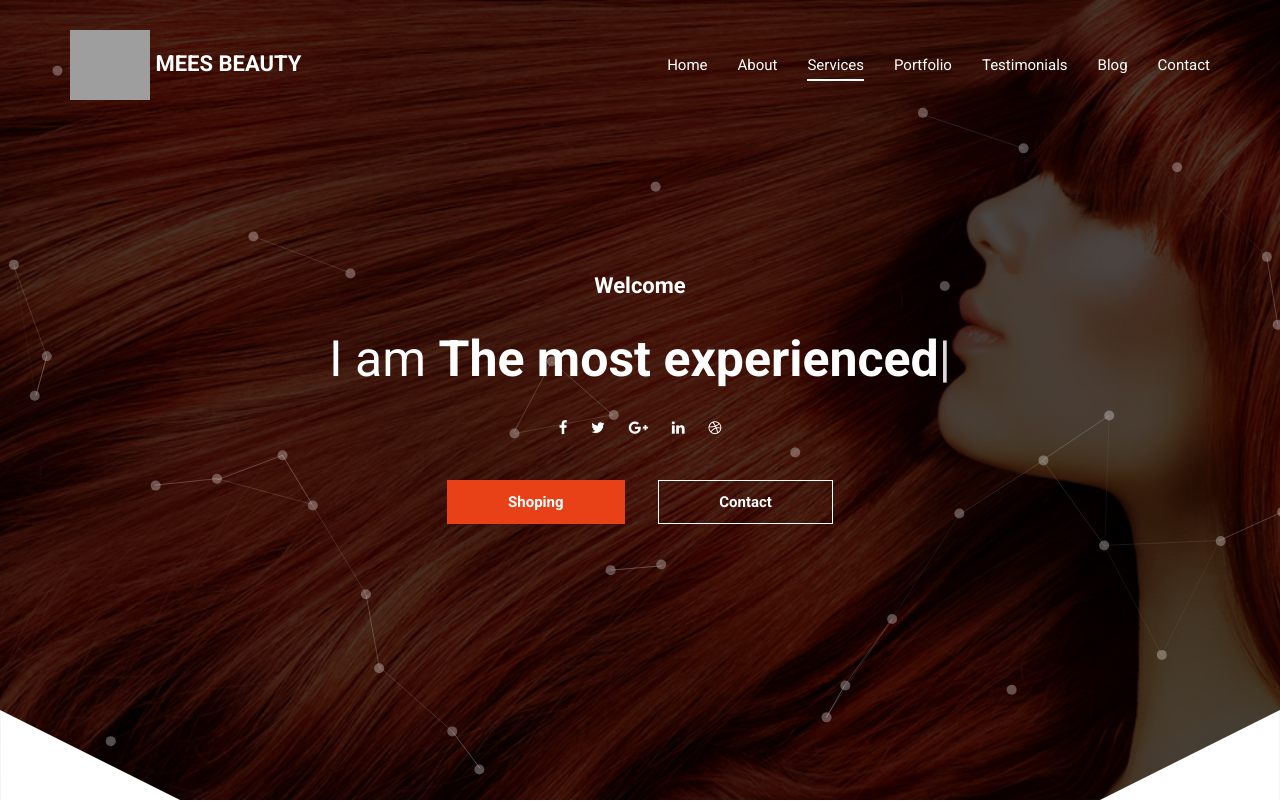
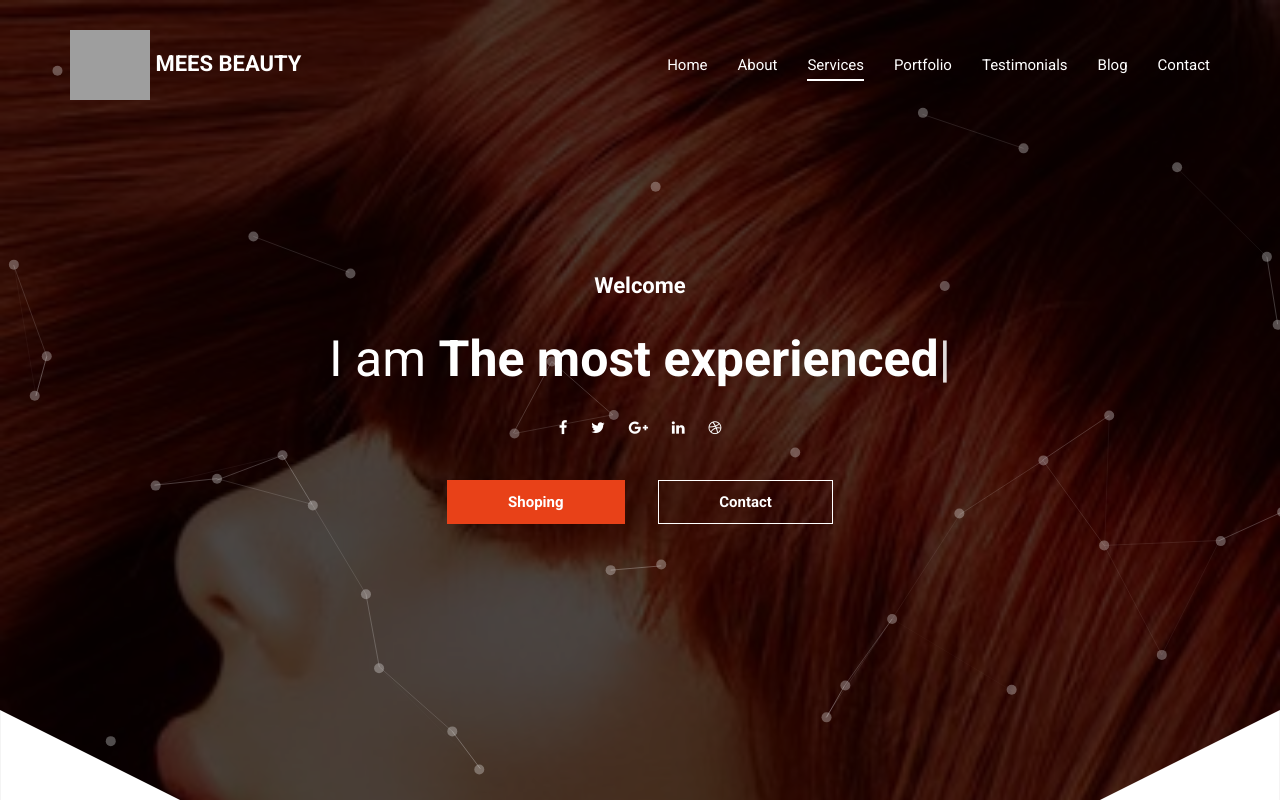
Before and after one commit to shwky56/MEES-BEAUTY, a plain HTML site: page index.html in a window 1280 px wide. Shown: the top 802 px of the page. Drawn offline with nearby package versions, Linux system fonts and the light colour scheme; grey boxes are pictures that could not be loaded.

Commit message:
demo v2.2

```diff
--- a/style.css
+++ b/style.css
@@ -204,7 +204,7 @@ button:focus
 {
 	width: 100%;
 	height: 100vh;
-	background:url(img/MEES/hair\ 1\ \(1\).jpg);
+	background:url(img/MEES/hair\ 1\ \(1m\).jpg);
 	background-repeat: no-repeat;
 	background-size: cover;
 	background-attachment: fixed;
```
